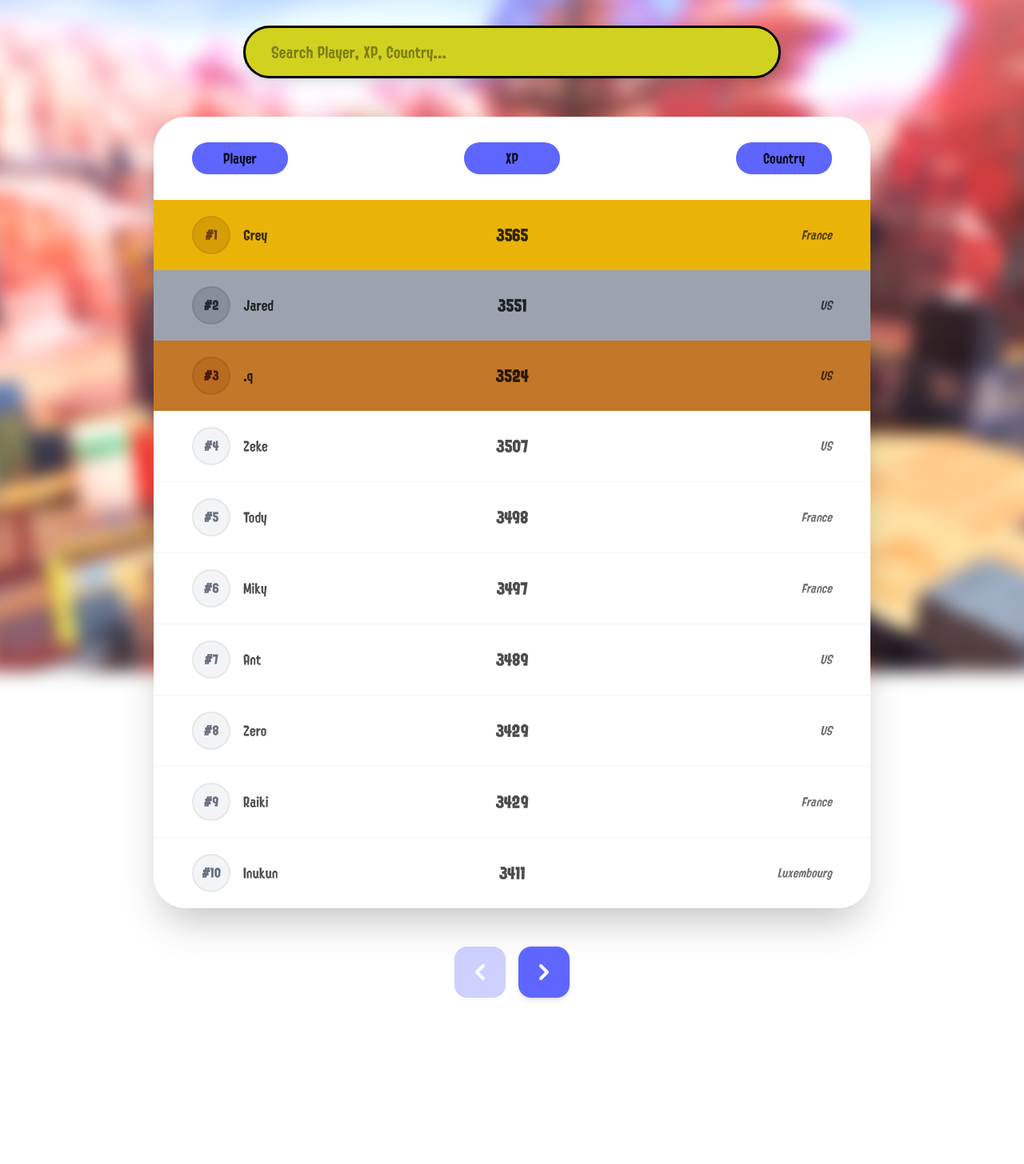
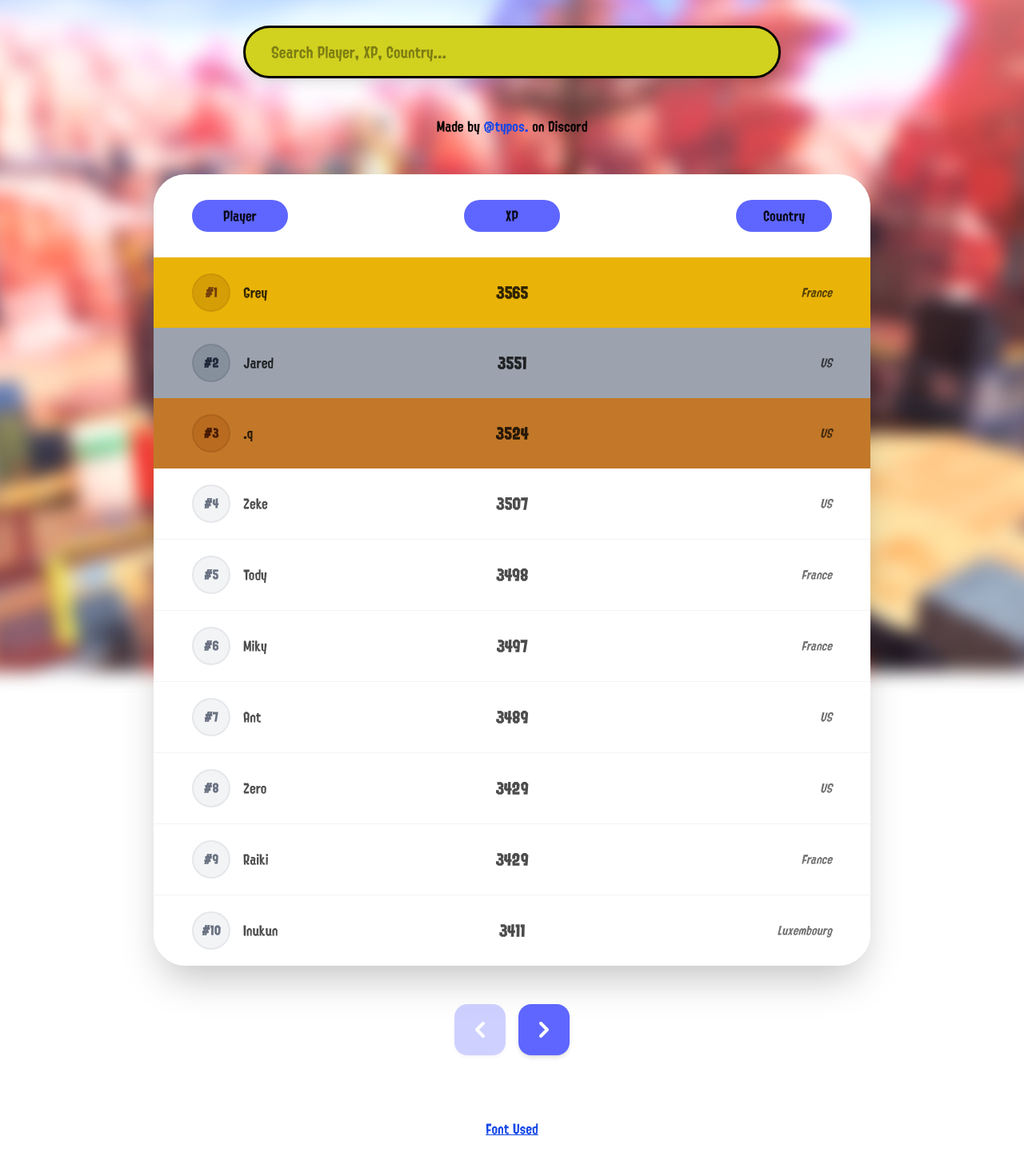
Before and after one commit to JOwen-ster/spl3-xps, a Next.js app: page / in a window 1280 px wide. Shown: the whole page at 80% size. Before the commit the page ends 1312 px from the top, so only its background shows below. Built offline with nearby package versions, Linux system fonts and the light colour scheme.

Commit message:
Add credits

```diff
--- a/app/page.tsx
+++ b/app/page.tsx
@@ -64,6 +64,10 @@ export default function Home() {
           value={searchQuery}
           onChange={handleSearchChange}
         />
+      </div>
+
+      <div>
+        <p>Made by <span className="text-blue-700">@typos.</span> on Discord</p>
       </div>
 
       <div className="w-full max-w-4xl bg-white rounded-3xl sm:rounded-[2.5rem] overflow-hidden shadow-2xl flex flex-col">
@@ -136,7 +140,12 @@ export default function Home() {
         >
           <ChevronRight size={32} strokeWidth={3} />
         </button>
+
       </div>
+
+      <a href="https://github.com/North-West-Wind/splatoon3-fonts" className="underline text-blue-700">
+        Font Used
+      </a>
     </main>
   );
 }
```
Also changed, not shown: 1 other file (tests, documents, lock files or other folders).
